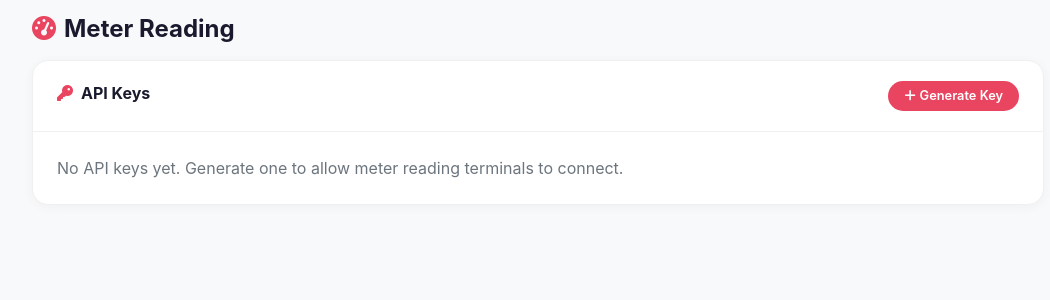
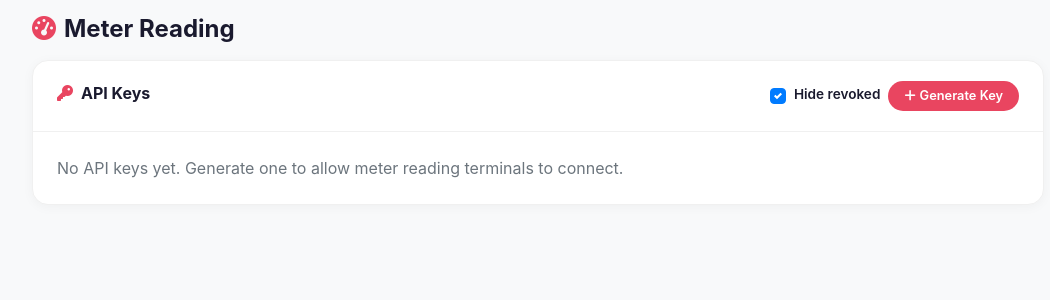
Before and after one commit to NovaProtocol/WaterBillingSystem, a Python web app: template staff-portal/templates/staff/meter_reading.html in a window 1280 px wide. Shown: the part 65-365 px from the top of the page, without its empty margins (212-1262 px from the left). Run offline with Jinja, Linux system fonts and the light colour scheme; the template is opened without the code that fills it, so the values that code supplies are empty; some libraries are stand-ins or nearby versions.

Commit message:
Revoke updates row in-place, add Hide revoked toggle
Revoking a key now updates the badge to Revoked and removes action
buttons instead of deleting the row. Added 'Hide revoked' checkbox
(default checked). On page load, revoked rows are hidden. Toggle
shows/hides them instantly.

```diff
--- a/staff-portal/templates/staff/meter_reading.html
+++ b/staff-portal/templates/staff/meter_reading.html
@@ -12,9 +12,15 @@
     <div class="card card-cotta mb-4">
         <div class="card-header">
             <i class="fas fa-key mr-2 text-cotta"></i>API Keys
-            <button class="btn btn-sm-cotta float-right" data-toggle="modal" data-target="#generateKeyModal">
-                <i class="fas fa-plus mr-1"></i>Generate Key
-            </button>
+            <div class="float-right d-flex align-items-center" style="gap:0.5rem;">
+                <div class="custom-control custom-checkbox" style="font-size:0.82rem;">
+                    <input type="checkbox" class="custom-control-input" id="hideRevoked" checked>
+                    <label class="custom-control-label" for="hideRevoked">Hide revoked</label>
+                </div>
+                <button class="btn btn-sm-cotta" data-toggle="modal" data-target="#generateKeyModal">
+                    <i class="fas fa-plus mr-1"></i>Generate Key
+                </button>
+            </div>
         </div>
         <div class="card-body">
             {% if keys %}
@@ -31,7 +37,7 @@
                     </thead>
                     <tbody>
                         {% for k in keys %}
-                        <tr>
+                        <tr class="{% if not k.is_active %}revoked-row{% endif %}">
                             <td>
                                 <div class="input-group input-group-sm" style="flex-wrap: nowrap; min-width: 260px;">
                                     <input type="password" class="form-control form-control-sm-cotta key-input" value="{{ k.key }}" readonly style="font-family: monospace; font-size: 0.78rem; cursor: default; background: #fff;" data-full="{{ k.key }}">
@@ -192,17 +198,37 @@
       var id = $(this).data('id');
       if (!confirm('Revoke this API key? This cannot be undone.')) return;
       var btn = $(this);
+      var row = btn.closest('tr');
       $.ajax({
         url: REVOKE_KEY_URL_BASE.replace('0', id),
         method: 'POST',
         success: function() {
-          btn.closest('tr').fadeOut(300, function() { $(this).remove(); });
+          row.find('.badge').removeClass('badge-success').addClass('badge-secondary').text('Revoked');
+          row.find('.revoke-key, .qr-key, .toggle-key').remove();
+          row.addClass('revoked-row');
+          if ($('#hideRevoked').is(':checked')) {
+            row.hide();
+          }
         },
         error: function(xhr) {
           alert('Failed to revoke key: ' + (xhr.responseJSON?.error || xhr.statusText));
         }
       });
     });
+
+    // Toggle revoked keys visibility
+    $('#hideRevoked').on('change', function() {
+      if ($(this).is(':checked')) {
+        $('.revoked-row').hide();
+      } else {
+        $('.revoked-row').show();
+      }
+    });
+
+    // Hide revoked keys on page load
+    if ($('#hideRevoked').is(':checked')) {
+      $('.revoked-row').hide();
+    }
   });
 </script>
 {% endblock javascripts %}
```
